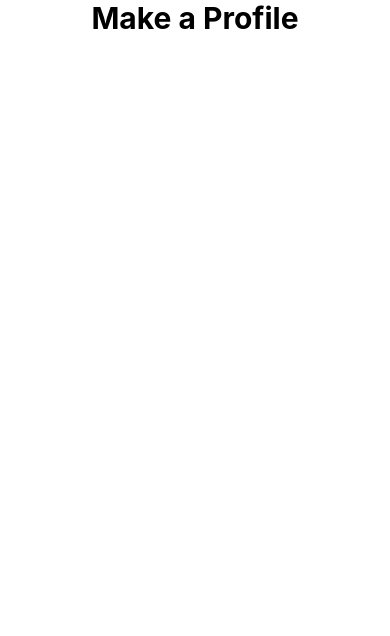
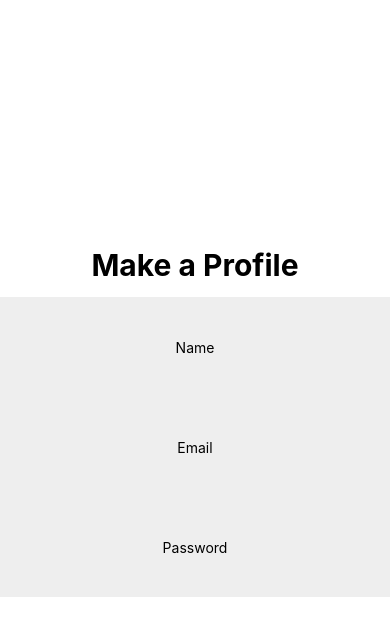
Before and after one commit to Stampeder525/HouseMate, a React Native app in the folder my-project/: screen / in a window 390 px wide. Shown: the top 636 px of the page. Built offline with nearby package versions, Linux system fonts and the light colour scheme.

Commit message:
Progress on opening page

```diff
--- a/my-project/Create_Profile.js
+++ b/my-project/Create_Profile.js
@@ -1,11 +1,26 @@
 import React from 'react';
-import { StyleSheet, Text, View } from 'react-native';
+import { StyleSheet, Text, TextInput, View } from 'react-native';
 
 export class Create_Profile extends React.Component {
   render() {
     return (
       <View style={styles.container}>
         <Text style={styles.title}>Make a Profile</Text>
+        <TextInput
+          style={styles.text_field}
+          placeholder="Name"
+          onChangeText={(text) => this.setState({text})}
+        />
+        <TextInput
+          style={styles.text_field}
+          placeholder="Email"
+          onChangeText={(text) => this.setState({text})}
+        />
+        <TextInput
+          style={styles.text_field}
+          placeholder="Password"
+          onChangeText={(text) => this.setState({text})}
+        />
       </View>
     );
   }
@@ -17,12 +32,19 @@ const styles = StyleSheet.create({
     backgroundColor: '#fff',
     flexDirection: 'column',
     alignItems: 'center',
-    justifyContent: 'flex-start',
+    justifyContent: 'center',
   },
   title: {
-      flex: 2,
       fontSize: 30,
       fontWeight: 'bold',
+      height: 50,
+  },
+  text_field: {
+    backgroundColor: '#eeeeee',
+    height: 40,
+    width: '100%',
+    textAlign: 'center',
+    paddingVertical: 50
   },
 });
 
```
